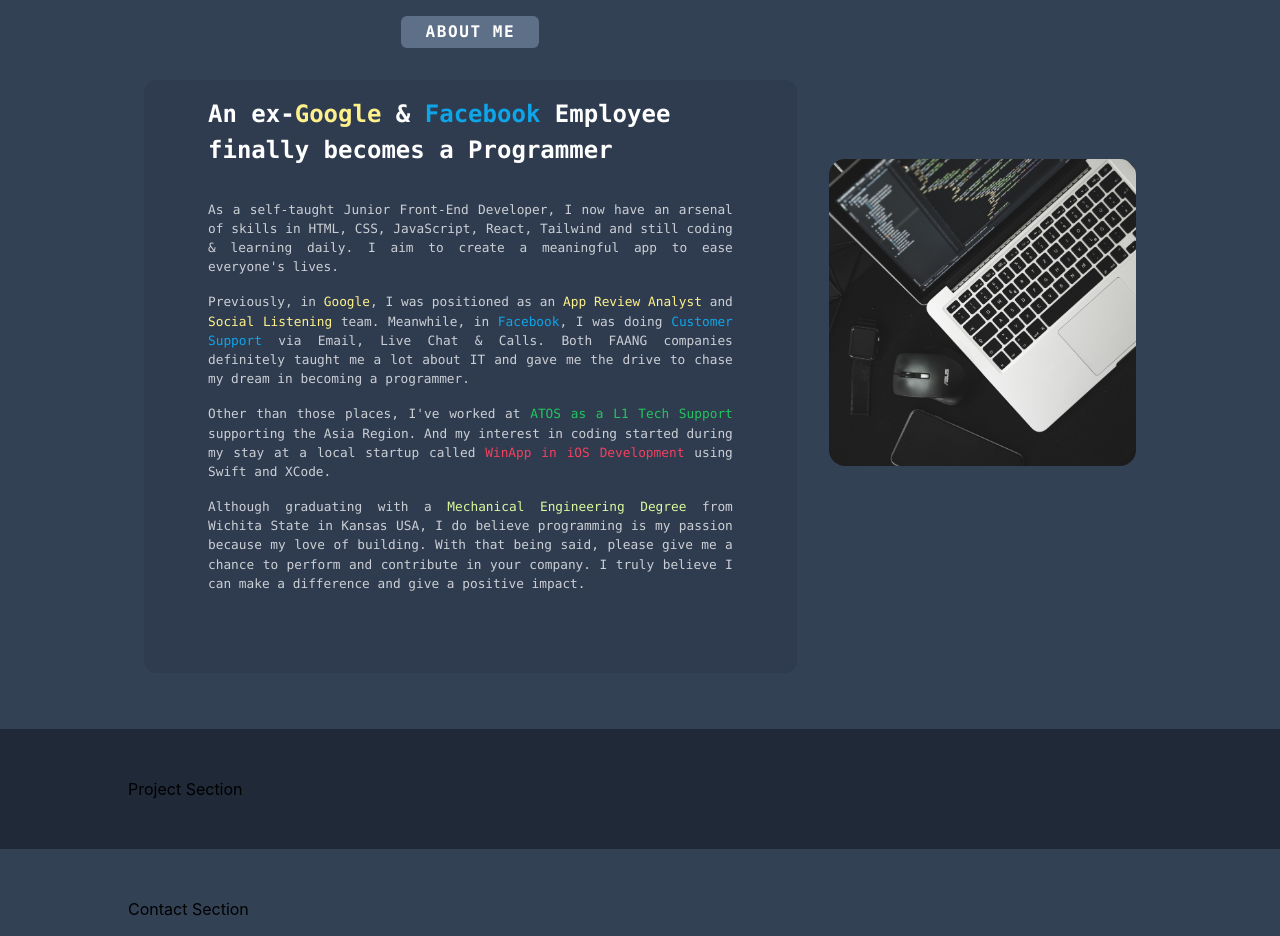
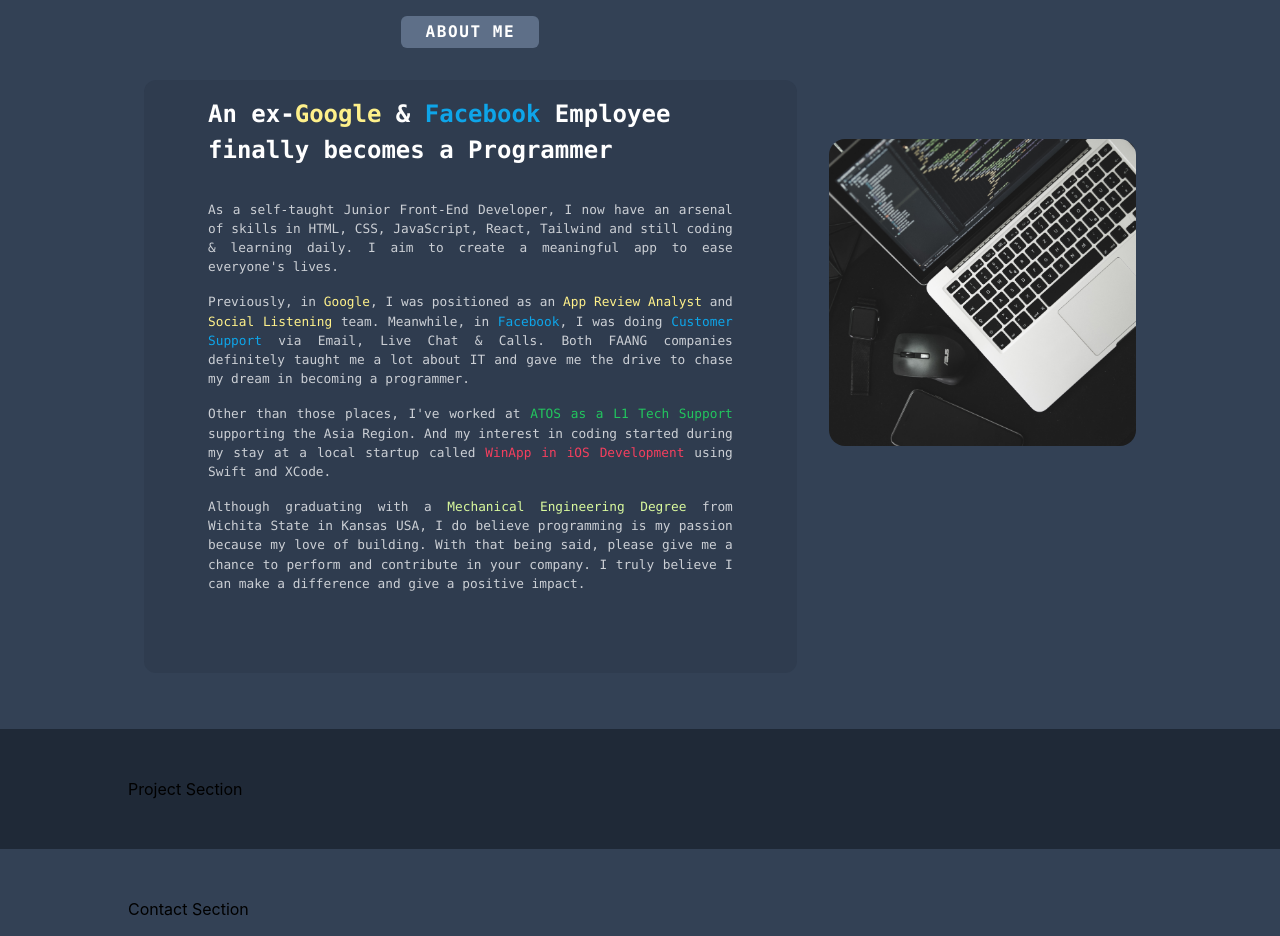
Before and after one commit to solahidris/PP02-Portfolio, a React (Create React App) app: page / in a window 1280 px wide. Shown: the part 780-1716 px from the top of the page. Built offline with nearby package versions, Linux system fonts and the light colour scheme.

Commit message:
mac layout 3

```diff
--- a/src/App.js
+++ b/src/App.js
@@ -59,8 +59,8 @@
         {/* ABOUT ME SECTION */}
       <div className="px-[2rem] py-[5rem] lg:px-[8rem] bg-slate-700">
         <div className="flex flex-col lg:flex-row-reverse">
-            {/* Macbook Pic */}
-          <img src={macbookpic} className="mx-[0rem] lg:mx-[1rem] rounded-2xl aspect-square lg:w-[30%] lg:h-[30%] w-[90%] h:[90%] self-center lg:self-center" alt="macpic" />
+            {/* Macbook Pic lg:mt-[8rem] */}
+          <img src={macbookpic} className="mx-[0rem] lg:mx-[1rem] lg:mt-[-2.5rem] lg:w-[30%] lg:h-[30%] w-[90%] h:[90%] self-center rounded-2xl" alt="macpic" />
           <div className="lg:py-[2.5rem]">
               {/* Title */}
             <div className="flex justify-center">
```
